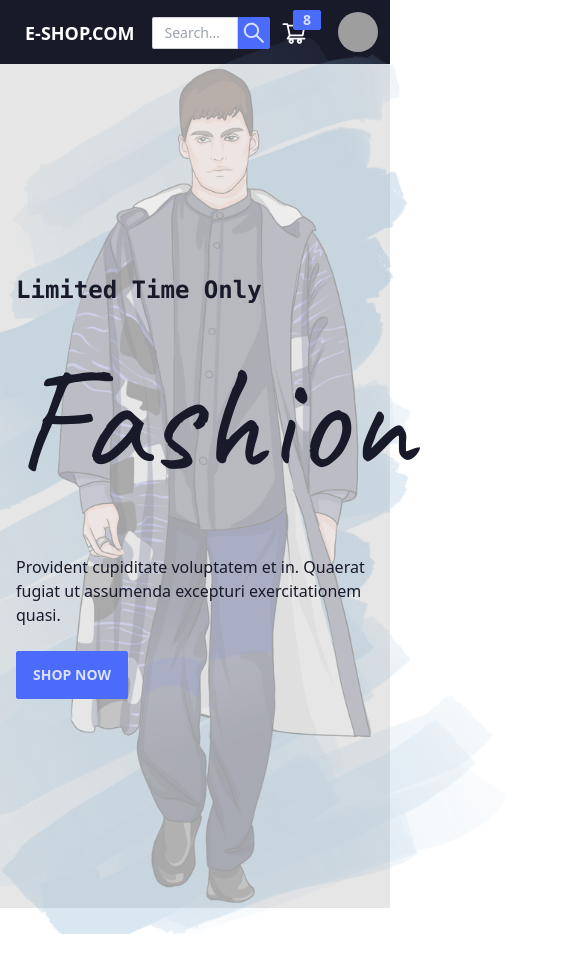
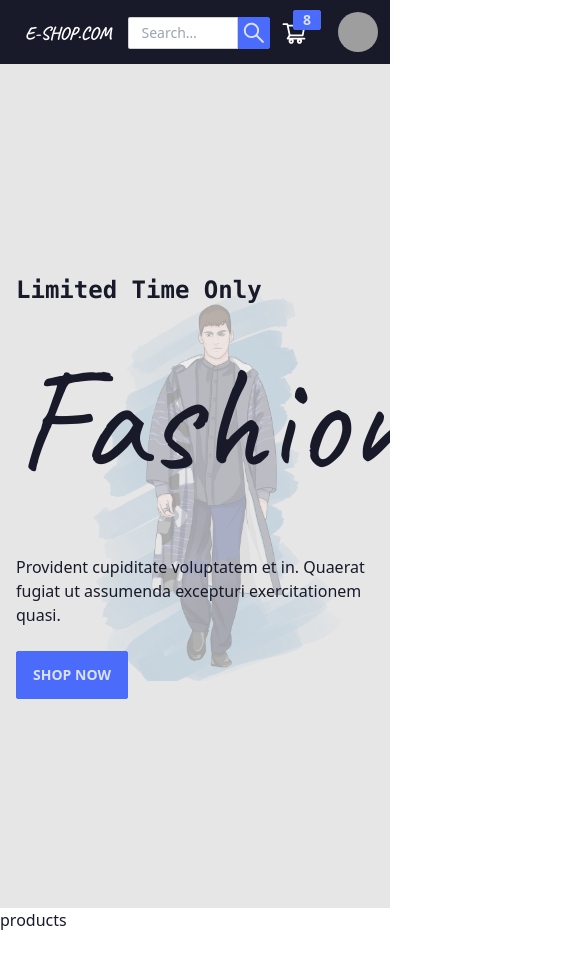
Before and after one commit to danilodavid521/Ecommerce_website, a React (Vite) app: page / in a window 390 px wide. Shown: the top 972 px of the page, 585 px wide, since content can reach past the window. Before the commit the page ends 934 px from the top, so only its background shows below. Built offline with nearby package versions, Linux system fonts and the light colour scheme; no server answers; grey boxes are pictures that could not be loaded.

Commit message:
Hero banner css refactoresd

```diff
--- /dev/null
+++ b/src/components/featuredProducts/FeaturedProducts.jsx
@@ -0,0 +1,18 @@
+import React, { useEffect, useState } from "react";
+
+const FeaturedProducts = () => {
+	// const [products, setProducts] = useState([]);
+	// const fetchData = async () => {
+	// 	const res = await fetch(`https://fakestoreapi.com/products`);
+	// 	const data = await res.json();
+	// 	console.log(data.slice(0, 9));
+	// 	setProducts(data.slice(0, 9));
+	// };
+	// useEffect(() => {
+	// 	fetchData();
+	// }, []);
+
+	return <div className="page">products</div>;
+};
+
+export default FeaturedProducts;
--- a/src/components/hero/Hero.jsx
+++ b/src/components/hero/Hero.jsx
@@ -2,11 +2,11 @@ import hero from "../../assets/hero3.png";
 
 const Hero = () => {
 	return (
-		<div className="hero min-h-screen bg-base-200 xl:relative">
-			<div className="hero-content flex-col xl:flex-row-reverse  ">
+		<div className="hero min-h-screen bg-base-200 xl:relative overflow-hidden">
+			<div className="hero-content flex-col xl:flex-row-reverse ">
 				<img
 					src={hero}
-					className="max-w-4xl absolute xl:right-10 opacity-30 xl:opacity-95"
+					className="max-w-screen lg:max-w-4xl absolute lg:right-10 opacity-30 lg:opacity-95 overflow-clip"
 				/>
 				<div className="xl:absolute xl:left-72 z-10">
 					<h1 className="text-2xl font-bold font-mono">Limited Time Only</h1>
--- a/src/components/index.js
+++ b/src/components/index.js
@@ -4,3 +4,4 @@ export { default as Hero } from "./hero/Hero";
 export { default as Login } from "./login/Login";
 export { default as Register } from "./register/Register";
 export { default as ProtectedRoute } from "./protectedRoute/ProtectedRoute";
+export { default as FeaturedProducts } from "./featuredProducts/FeaturedProducts.jsx";
--- a/src/components/navbar/Navbar.jsx
+++ b/src/components/navbar/Navbar.jsx
@@ -60,9 +60,7 @@ const Navbar = () => {
 				<div className="navbar w-full md:w-9/12 mx-auto flex items-center justify-between">
 					<section className="w-full md:gap-4">
 						<Link to="/" className="btn btn-ghost ">
-							{/*
-                  <img src={logo} alt="logo" className="h-6 md:h-10" /> */}
-							<h1 className="text-lg md:text-xl text-white">E-Shop.com</h1>
+							<h1 className="logo text-white text-lg md:text-2xl ">E-Shop.com</h1>
 						</Link>
 						<div className="form-control max-w-sm w-full ">
 							<div className="input-group ">
--- a/src/pages/home/Home.jsx
+++ b/src/pages/home/Home.jsx
@@ -1,10 +1,11 @@
 import React from "react";
-import { Hero } from "../../components";
+import { Hero, FeaturedProducts } from "../../components";
 
 const Home = () => {
 	return (
 		<div className="page">
 			<Hero />
+			<FeaturedProducts />
 		</div>
 	);
 };
```
